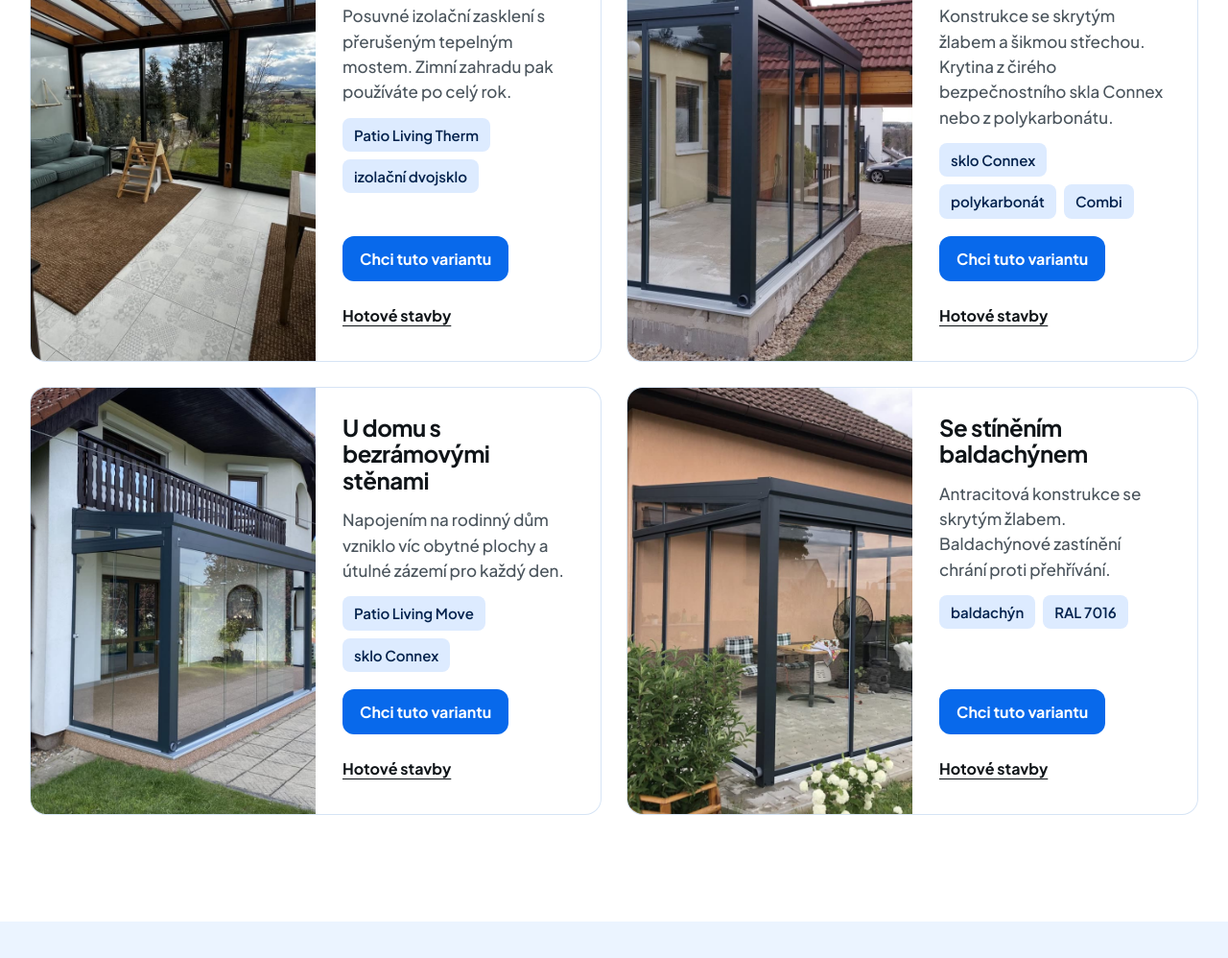
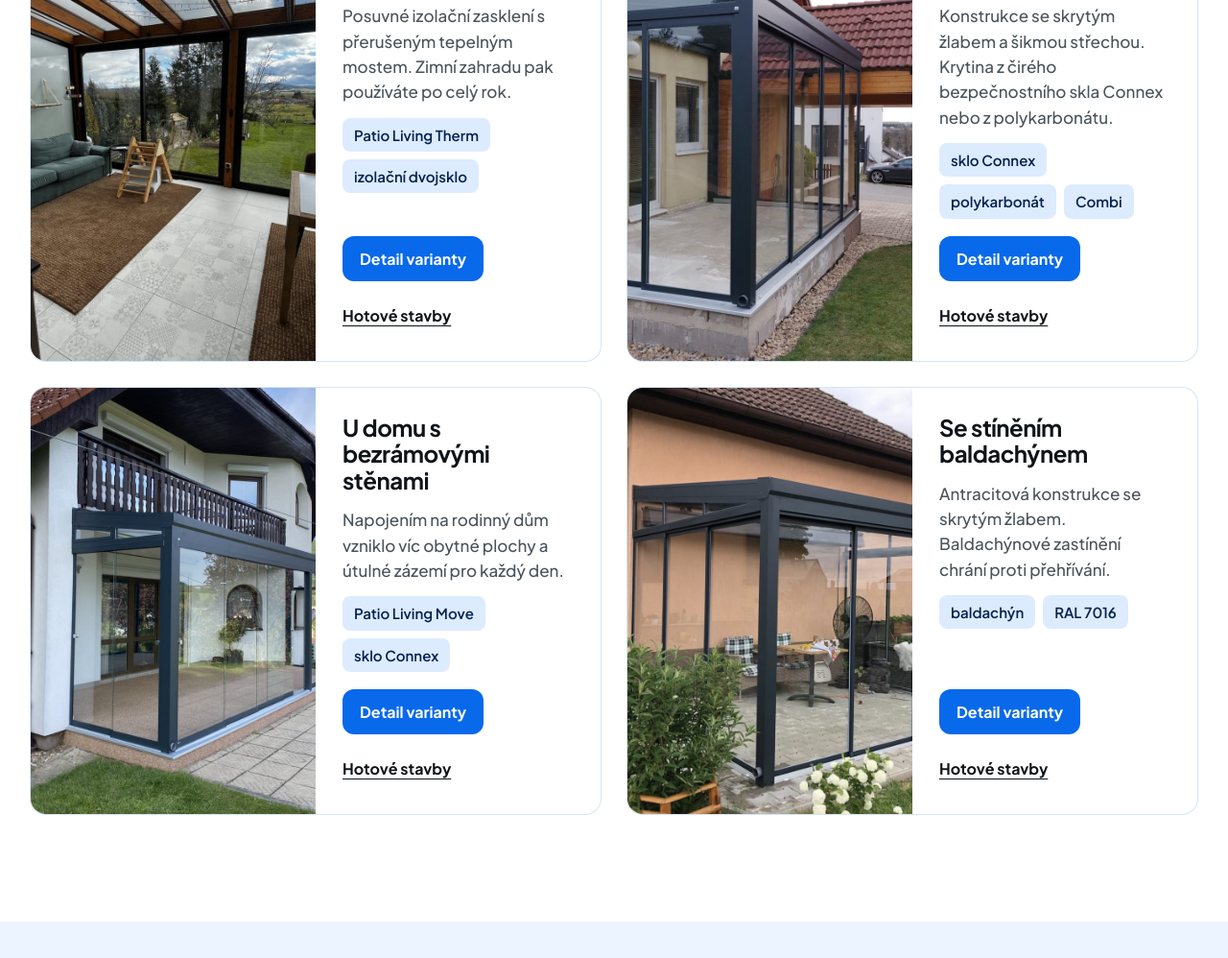
Before and after one commit to dotazyleartist-debug/karasek-navrh, a plain HTML site: page a-pruvodce/kategorie.html in a window 1280 px wide. Shown: the part 1279-2277 px from the top of the page at 96% size. Drawn offline with Linux system fonts and the light colour scheme.

Commit message:
Tlačítko u variant vede na detail produktu
U karet variant v Zimních zahradách, Zasklení, Pergolách a Stínění
tlačítko „Detail varianty“ otevře detail nejbližšího typu místo poptávky.

Co-Authored-By: Claude Opus 5.5 <noreply@anthropic.com>

```diff
--- a/a-pruvodce/kategorie.html
+++ b/a-pruvodce/kategorie.html
@@ -792,13 +792,21 @@ const CITACE = {
   $("#nH").textContent = O.nabidka;
   $("#vars").classList.toggle("tri", O.var.length === 3);
   const rq = v => "realizace.html" + KR.toQuery({ typ: o, ...v.q });
+  /* detail varianty: nejbližší typ z katalog.js (oblast/typ); přibližné: bezramova, combi, plus, kombinace, screen (pergola), zaluzie, rolety */
+  const DET = {
+    zahrada: { therm: "zahrada/celorocni", sezonni: "zahrada/sezonni", bezramova: "zaskleni/bezramove", baldachyn: "stineni/baldachyn" },
+    zaskleni: { move: "zaskleni/bezramove", combi: "zaskleni/ramove", plus: "zaskleni/ramove", kombinace: "zaskleni/ramove" },
+    pergola: { bioklima: "pergola/bioklima", screen: "stineni/screen", sklo: "pergola/sklo" },
+    stineni: { baldachyn: "stineni/baldachyn", screen: "stineni/screen", zaluzie: "stineni/vnitrni", rolety: "stineni/vnitrni" }
+  };
+  const det = v => { const [oo, pp] = DET[o][v.k].split("/"); return `produkt.html?o=${oo}&p=${pp}`; };
   $("#vars").innerHTML = O.var.map(v => `<article class="var" id="v-${v.k}">
       <div class="media"><img src="../assets/foto/${v.f}.jpg" alt="${O.nazev}: ${v.n}" loading="lazy"></div>
       <div class="body">
         <h3>${v.n}</h3>
         <p>${v.t}</p>
         <ul class="sys">${v.s.map(x => `<li>${x}</li>`).join("")}</ul>
-        <div class="go"><button type="button" class="btn btn-dark" data-ask="${o}" data-var="${v.k}">Chci tuto variantu</button><a class="lnk" href="${rq(v)}">Hotové stavby</a></div>
+        <div class="go"><a class="btn btn-dark" href="${det(v)}">Detail varianty</a><a class="lnk" href="${rq(v)}">Hotové stavby</a></div>
       </div></article>`).join("");
 
   // video oblasti
```
